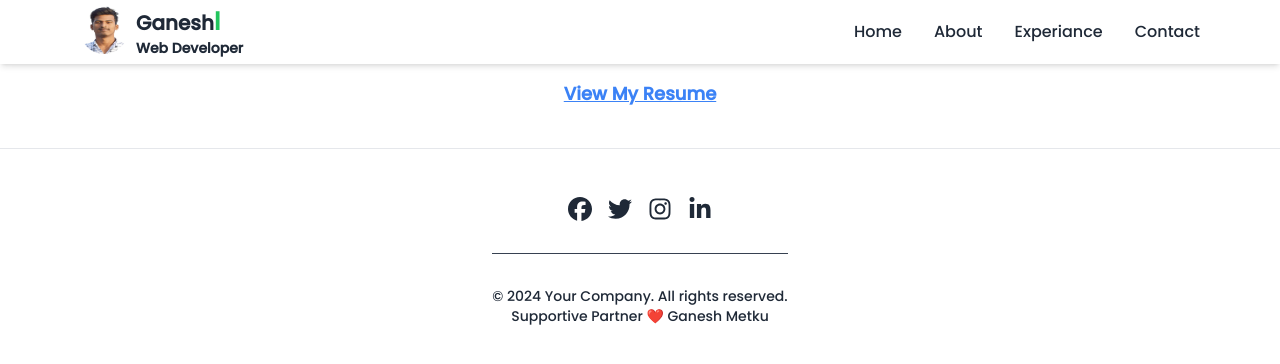
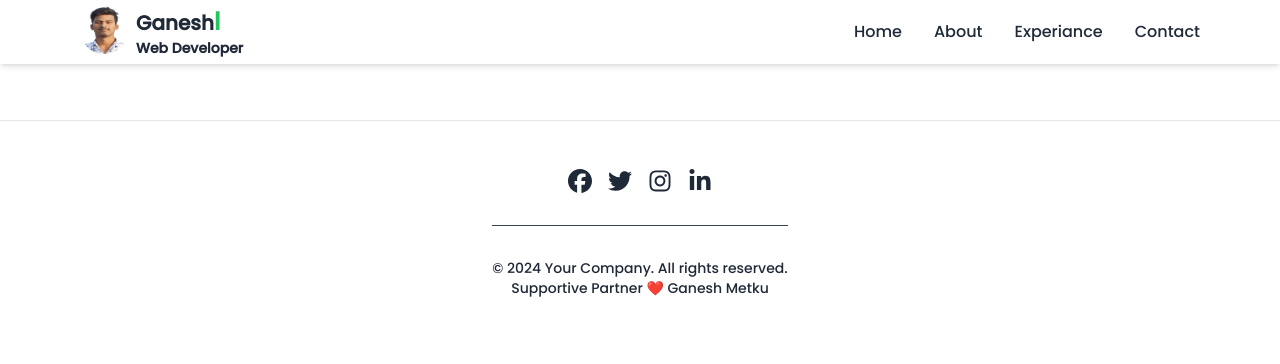
Before and after one commit to Ganumetku/portfoilo, a React (Vite) app: page /myresume in a window 1280 px wide. Shown: the top 364 px of the page. Built offline with nearby package versions, Linux system fonts and the light colour scheme.

Commit message:
Update MyResume.jsx
Update

```diff
--- a/src/components/Projects/MyResume.jsx
+++ b/src/components/Projects/MyResume.jsx
@@ -1,19 +1,15 @@
 
-import React from 'react';
-
+import React from 'react'
+import myresume from "../../../public/myresume2.png";
 const MyResume = () => {
   return (
     <div className='flex justify-center mt-20 mb-10'>
-      <a
+       <a
         href="https://drive.google.com/file/d/1sICWSeOETjzuGlQ4dkQ0CP6YKi8rs107/view?usp=sharing"
         target="_blank"
-        rel="noopener noreferrer"
-        className='text-blue-500 underline text-lg font-semibold'
-      >
-        View My Resume
-      </a>
+        rel="noopener noreferrer" > </a>
     </div>
-  );
-};
+  )
+}
 
-export default MyResume;
+export default MyResume
```
